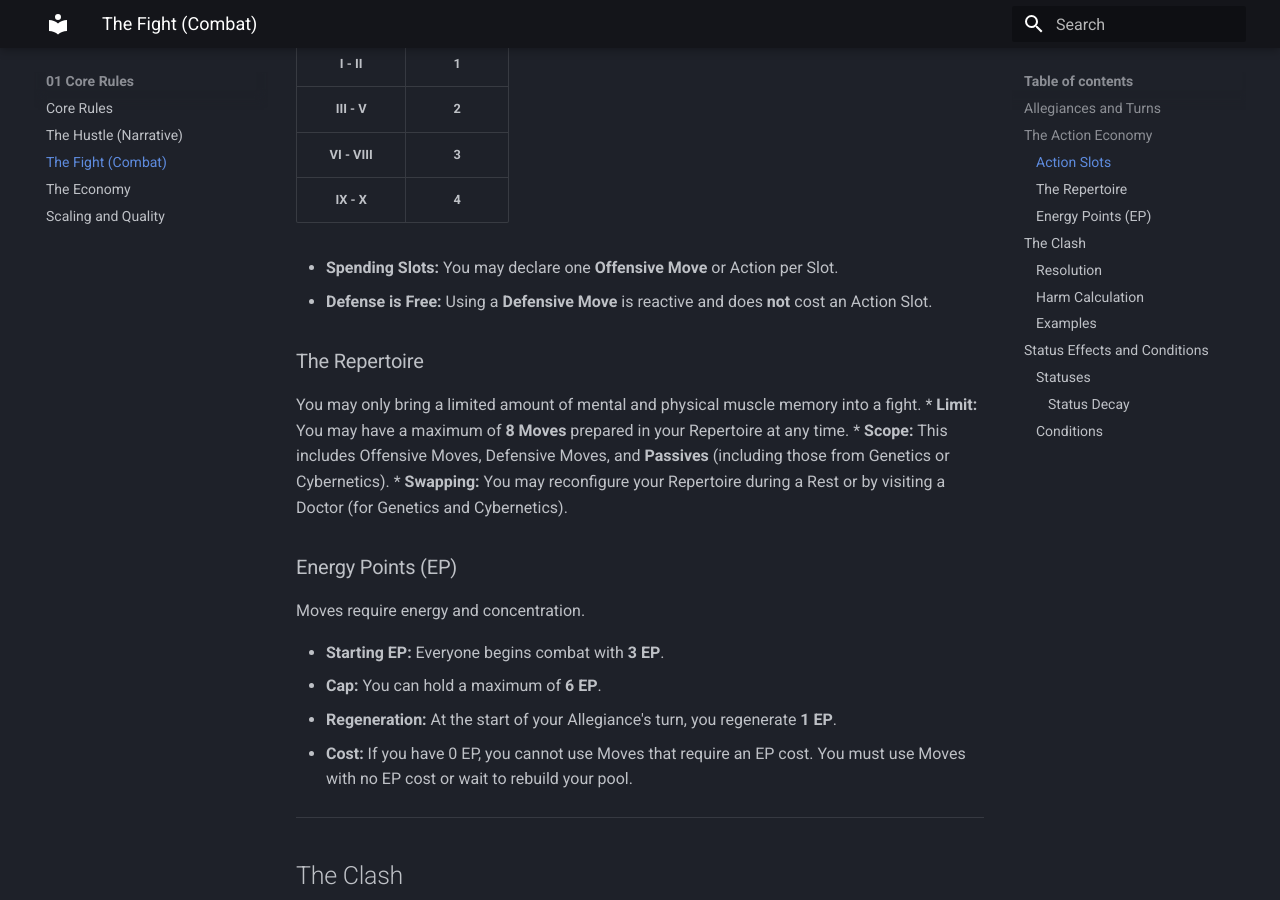
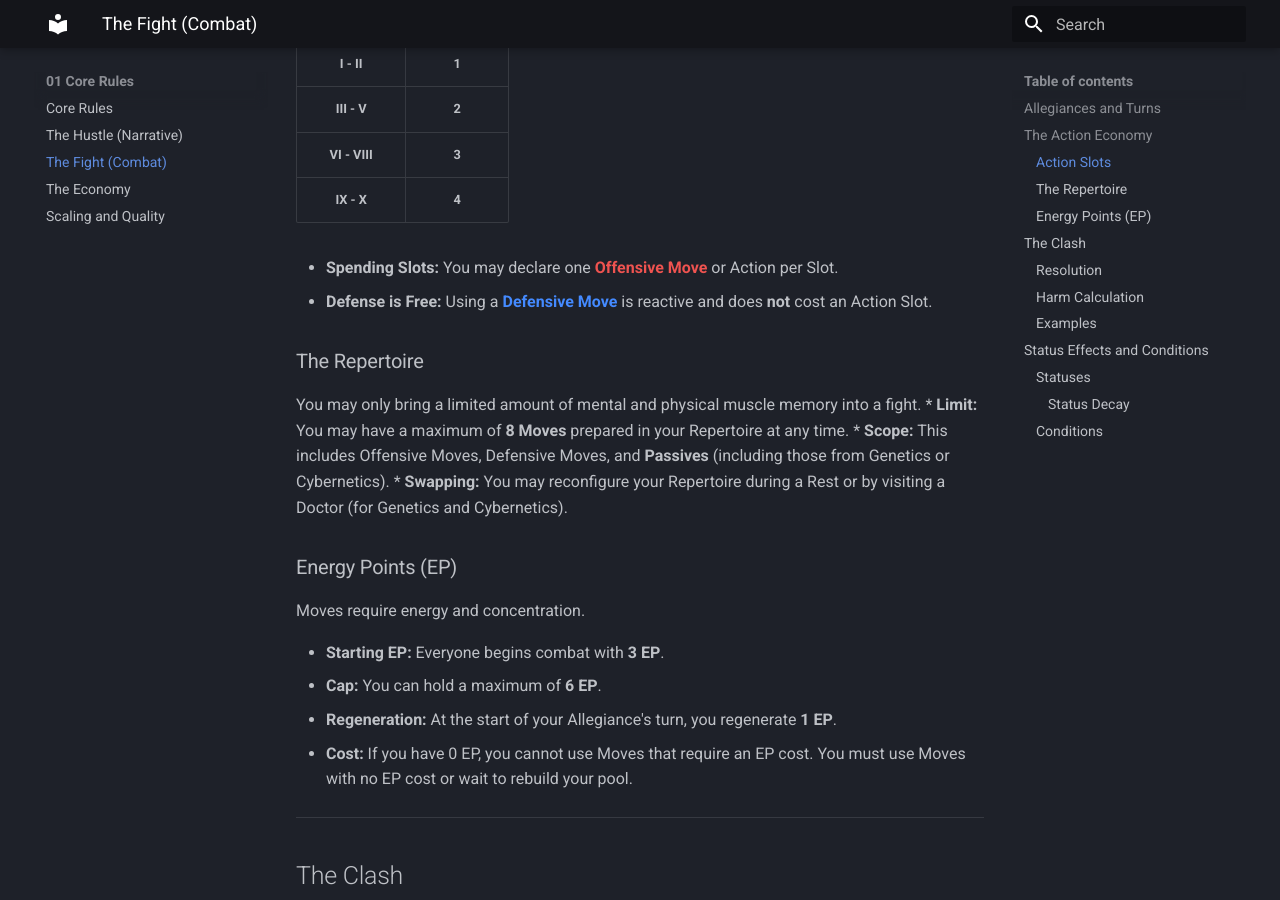
Before and after one commit to Bonfou/LimboRPG, an MkDocs documentation site: the page built from docs/01_Core_Rules/01.2_Combat_Flow.md, in a window 1280 px wide and 900 px high, scrolled down 866 px. Built offline with MkDocs 1.6.1 and Material for MkDocs 9.7.7, drawn with Linux system fonts in a browser that asks for light colours.

Commit message:
Update Off/Def Move text coloring

```diff
--- a/docs/01_Core_Rules/01.2_Combat_Flow.md
+++ b/docs/01_Core_Rules/01.2_Combat_Flow.md
@@ -21,8 +21,8 @@ Your **Anomaly Tier** determines how many times you can act in a single round.
 | **VI - VIII** |    **3**     |
 |  **IX - X**   |    **4**     |
 
-- **Spending Slots:** You may declare one <span class="offensive">**Offensive Move**</span> or Action per Slot.
-- **Defense is Free:** Using a <span class="defensive">**Defensive Move**</span> is reactive and does **not** cost an Action Slot.
+- **Spending Slots:** You may declare one <span class="text-offensive">**Offensive Move**</span> or Action per Slot.
+- **Defense is Free:** Using a <span class="text-defensive">**Defensive Move**</span> is reactive and does **not** cost an Action Slot.
 ### The Repertoire
 You may only bring a limited amount of mental and physical muscle memory into a fight.
 * **Limit:** You may have a maximum of **8 Moves** prepared in your Repertoire at any time.
@@ -39,8 +39,8 @@ Moves require energy and concentration.
 ## The Clash
 All combat is resolved through **The Clash**.
 
-1.  **Declaration:** The attacker picks a valid <span class="offensive">**Offensive Move**</span> and a target.
-2.  **Response:** The target picks a valid <span class="defensive">**Defensive Move**</span>.
+1.  **Declaration:** The attacker picks a valid <span class="text-offensive">**Offensive Move**</span> and a target.
+2.  **Response:** The target picks a valid <span class="text-defensive">**Defensive Move**</span>.
     * *Note: Armor is passive and does not count as a Move. You must select a Defensive Move from your Weapon, Class, or Subclass.*
 3.  **The Roll:** Both parties roll six-sided dice (d6) equal to their Move's :material-dice-6: **Dice** stat, and add their Move's :material-lightning-bolt: **Power** stat to **each** die rolled.
 4.  **The Sort:** Arrange all dice on each side from highest to lowest to form **Pairs**.
```
Also changed, not shown: docs/01_Core_Rules/01.3_The_Economy.md (+1 -1 lines).
